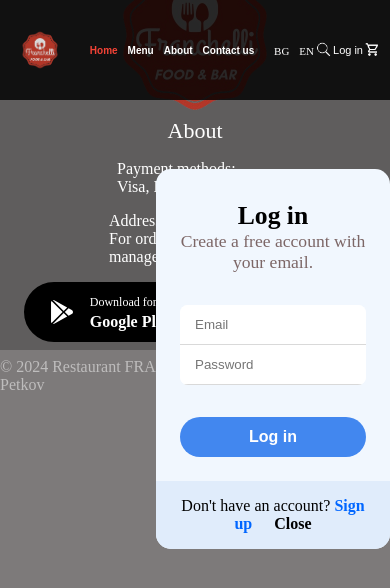
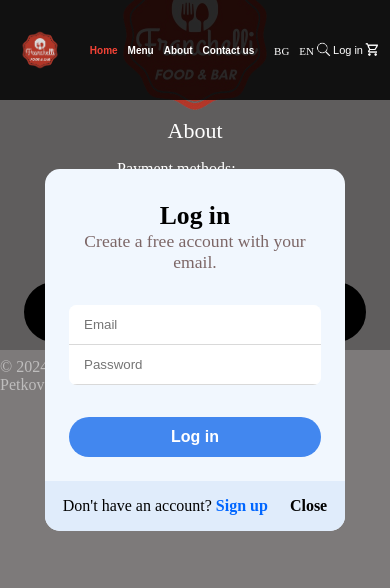
Before and after one commit to Petkov-Petko/Franchelli, a React (Vite) app in the folder Franchelli/: page / in a window 390 px wide. Both pictures are taken after a click on the button "Log in". Shown: the top 588 px of the page. Built offline with nearby package versions, Linux system fonts and the light colour scheme.

Commit message:
Refactor LogIn component styles and add responsive layout

```diff
--- a/Franchelli/src/components/LogIn/LogIn.css
+++ b/Franchelli/src/components/LogIn/LogIn.css
@@ -7,6 +7,8 @@
     background-color: #F1F7FE;
     border-radius: 15px;
     overflow: hidden;
+    left: 50%;
+    transform: translateX(-50%);
   }
 
   .loginForm {
@@ -98,3 +100,9 @@
   cursor: pointer;
   font-weight: bold;
 }
+
+@media (max-width: 650px){
+  .container {
+ width: 300px;
+  }
+}
```
